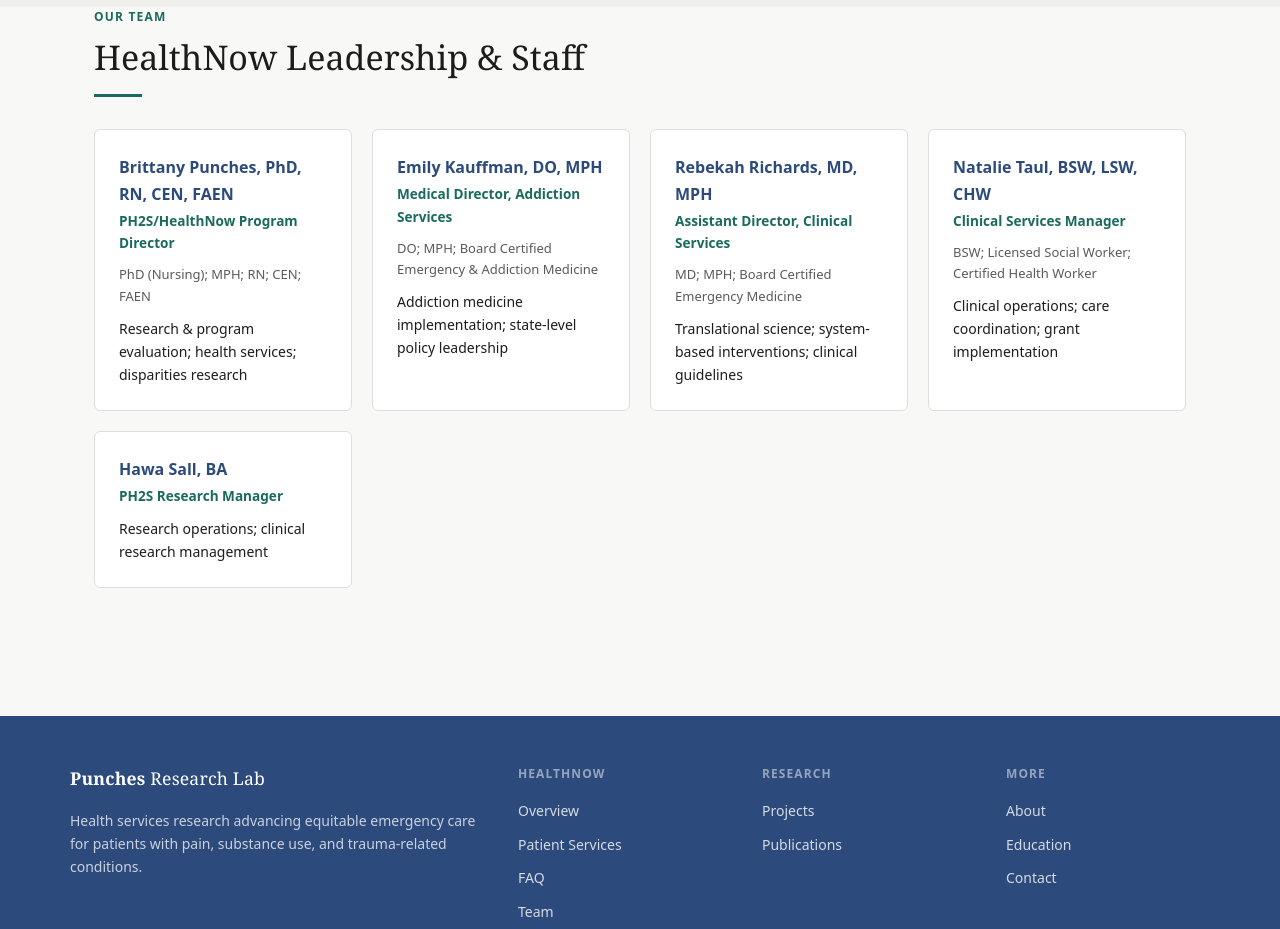
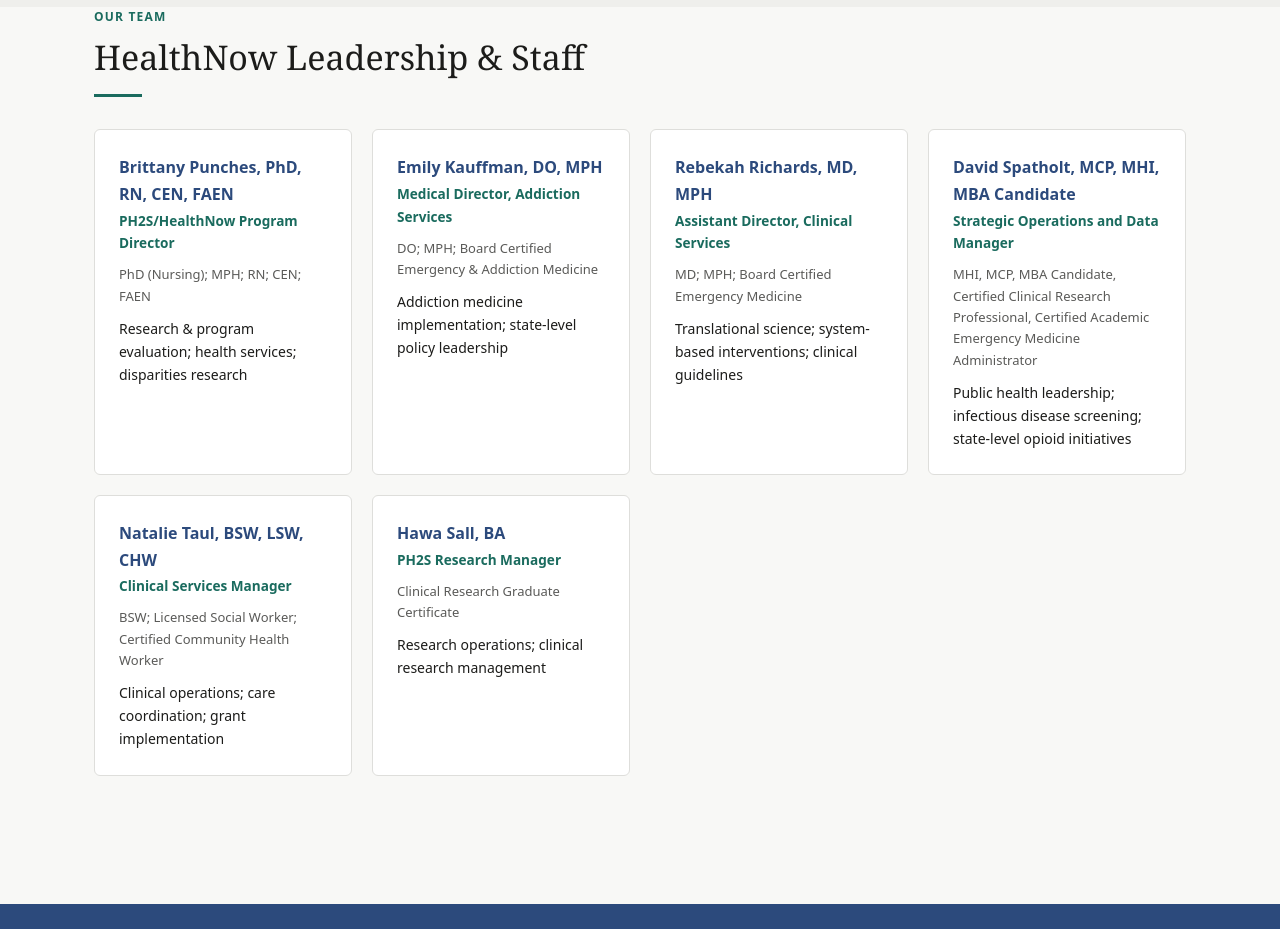
Before and after one commit to Punches-Lab/punches-lab.github.io, a website: page docs/healthnow/index.html in a window 1280 px wide. Shown: the part 3340-4269 px from the top of the page. Drawn offline with Linux system fonts and the light colour scheme.

Commit message:
Add new team member details to index.html

```diff
--- a/docs/healthnow/index.html
+++ b/docs/healthnow/index.html
@@ -258,15 +258,22 @@
               <p class="creds">MD; MPH; Board Certified Emergency Medicine</p>
               <p class="focus">Translational science; system-based interventions; clinical guidelines</p>
             </div>
+             <div class="team-card">
+              <p class="name">David Spatholt, MCP, MHI, MBA Candidate</p>
+              <p class="role">Strategic Operations and Data Manager</p>
+              <p class="creds">MHI, MCP, MBA Candidate, Certified Clinical Research Professional, Certified Academic Emergency Medicine Administrator</p>
+              <p class="focus">Public health leadership; infectious disease screening; state-level opioid initiatives</p>
+            </div>
             <div class="team-card">
               <p class="name">Natalie Taul, BSW, LSW, CHW</p>
               <p class="role">Clinical Services Manager</p>
-              <p class="creds">BSW; Licensed Social Worker; Certified Health Worker</p>
+              <p class="creds">BSW; Licensed Social Worker; Certified Community Health Worker</p>
               <p class="focus">Clinical operations; care coordination; grant implementation</p>
             </div>
             <div class="team-card">
               <p class="name">Hawa Sall, BA</p>
               <p class="role">PH2S Research Manager</p>
+              <p class="creds">Clinical Research Graduate Certificate</p>
               <p class="focus">Research operations; clinical research management</p>
             </div>
           </div>
```
